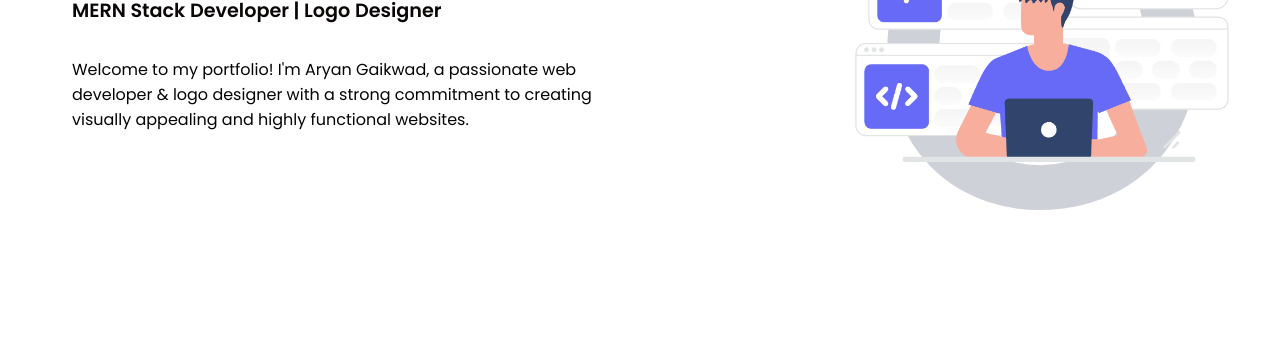
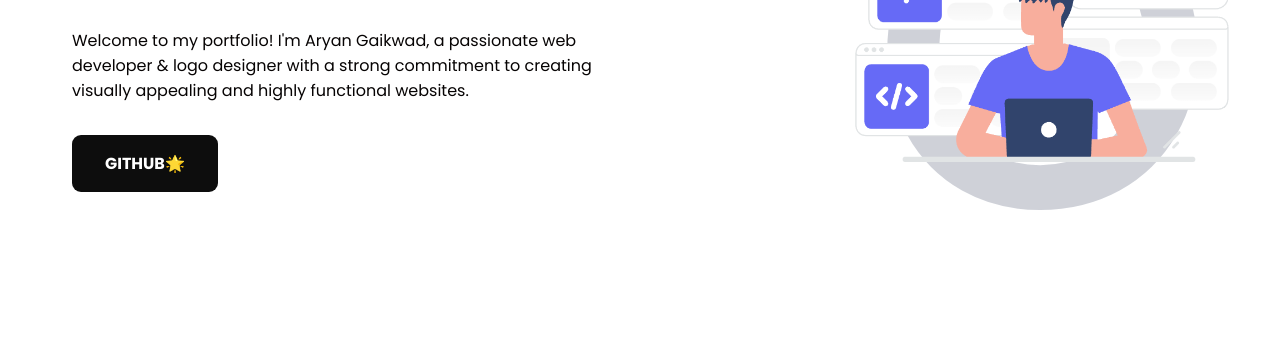
Before and after one commit to Megamind0407/Portfolio, a plain HTML site: page index.html in a window 1280 px wide. Shown: the part 299-645 px from the top of the page. Drawn offline with nearby package versions, Linux system fonts and the light colour scheme.

Commit message:
Added button to home

```diff
--- a/index.html
+++ b/index.html
@@ -24,26 +24,27 @@
             <li id="link2" class="link"><a href="#">Projects</a></li>
             <li id="link3" class="link"><a href="#">Contact</a></li>
         </ul>
-            <a href="https://drive.google.com/file/d/18zuZF5iqXiORNWAz3TmJLwCmSn5E_5va/view?usp=sharing"
-                target="blank">
-                <button>
-                    Resume
-                </button>
+        <a href="https://drive.google.com/file/d/18zuZF5iqXiORNWAz3TmJLwCmSn5E_5va/view?usp=sharing" target="blank">
+            <button>
+                Resume
+            </button>
 
-            </a>
+        </a>
     </nav>
 
     <header class="container">
         <div class="content">
-            <div class = "heading">
-            <H1>Hey, I'm Aryan Gaikwad</H1>
+            <div class="heading">
+                <H1>Hey, I'm Aryan Gaikwad</H1>
             </div>
             <h4>MERN Stack Developer | Logo Designer</h4>
             <p>
                 Welcome to my portfolio! I'm Aryan Gaikwad, a passionate web developer & logo designer with a strong
                 commitment to creating visually appealing and highly functional websites.
             </p>
-
+            <a href="https://github.com/Megamind0407" target="blank">
+                <button id="home-button"><strong>GITHUB🌟</strong></button>
+            </a>
         </div>
         <div class="image">
             <img src="images/header.png">
@@ -76,7 +77,7 @@
             <h3>Databases</h3>
             <div class="images">
                 <img src="images/skills/mongodb1.png">
-                <img src="/images/skills/logo-mysql-26300.png">
+                <img src="/images/skills/pngwing.com.png">
                 <img src="/images/skills/5847f40ecef1014c0b5e488a.png">
             </div>
         </div>
--- a/style.css
+++ b/style.css
@@ -29,7 +29,6 @@ nav {
     justify-content: space-between;
     gap: 2rem;
     background-color: #27272a;
-    position: sticky;
     top: 0;
     z-index: 1000;
 }
@@ -88,6 +87,7 @@ button {
     font-size: 1rem;
     -webkit-transition: all 0.5s;
     transition: all 0.5s;
+    cursor: pointer;
 }
 
 button:hover {
@@ -123,6 +123,31 @@ button:active {
     width: 100%;
     filter: drop-shadow(0 0 23px var(--animation-color))
 }
+
+#home-button {
+    padding-left: 33px;
+    padding-right: 33px;
+    padding-bottom: 16px;
+    padding-top: 16px;
+    border-radius: 9px;
+    background: #0d0d0d;
+    border: none;
+    font-family: inherit;
+    text-align: center;
+    cursor: pointer;
+    transition: 0.4s;
+}
+
+#home-button:hover{
+    box-shadow: 7px 5px 56px -14px #C3D900;
+}
+
+#home-button:active {
+    transform: scale(0.97);
+    box-shadow: 7px 5px 56px -10px #C3D900;
+
+}
+
 
 .container {
     max-width: 1200px;
```
Also changed, not shown: images/githublogo.png (added), images/skills/pngwing.com.png (added), script.js (line endings or trailing spaces).
